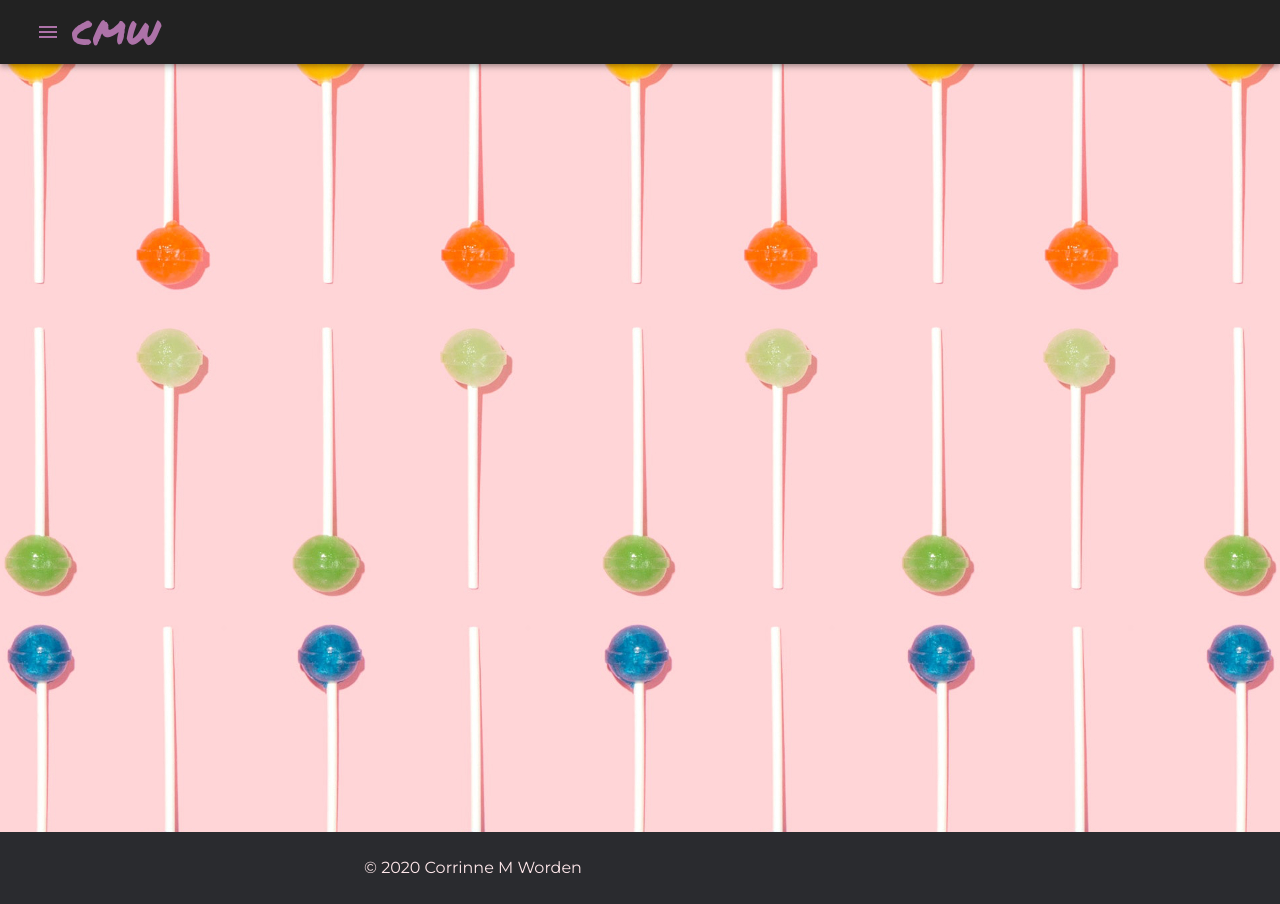
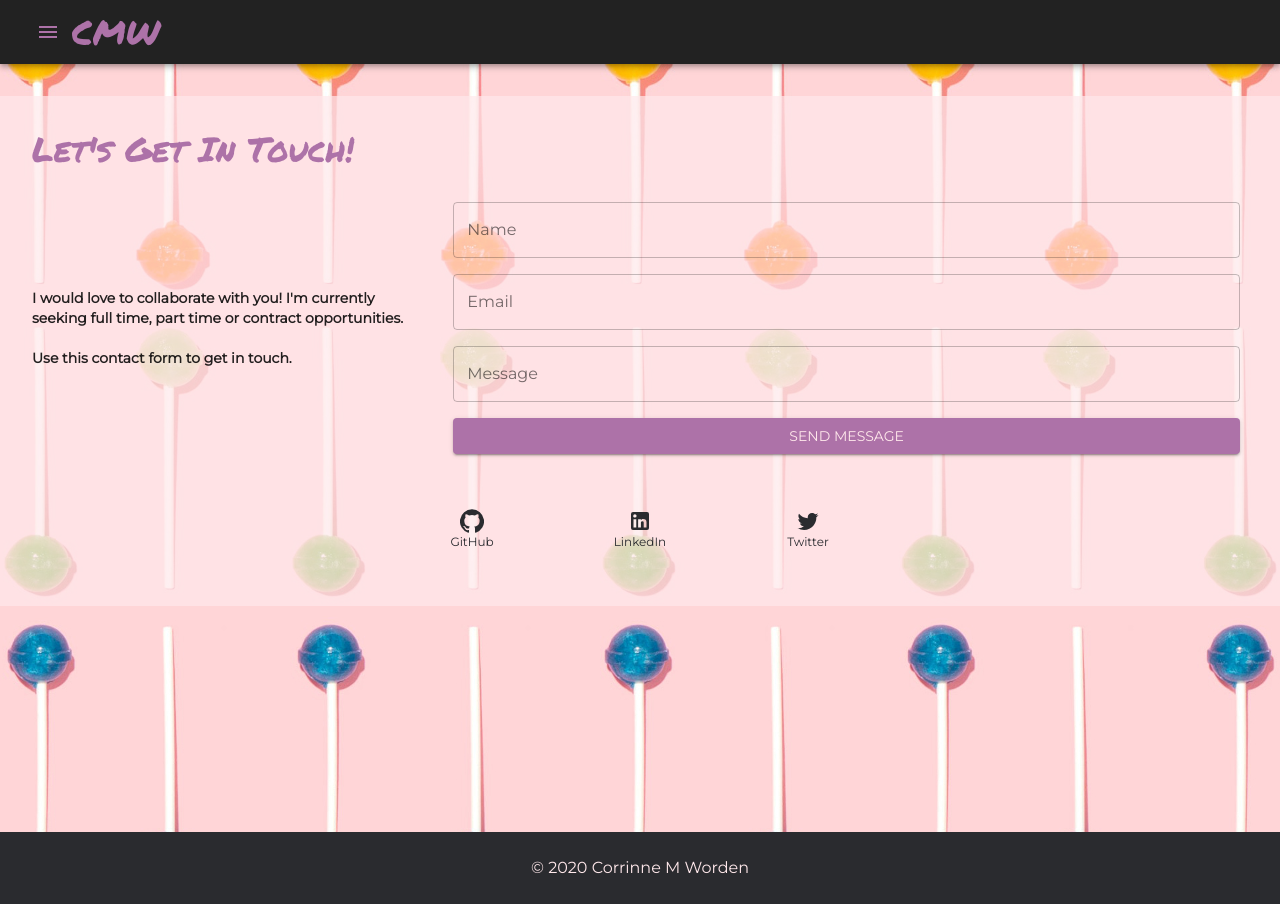
Before and after one commit to CorrinneW/react-portfolio, a React (Create React App) app: page /contact in a window 1280 px wide. Built offline with nearby package versions, Linux system fonts and the light colour scheme.

Commit message:
contact page and email form created

```diff
--- a/src/App.js
+++ b/src/App.js
@@ -6,6 +6,7 @@ import NavBar from './components/NavBar';
 import Footer from './components/Footer';
 import Home from './components/pages/Home';
 import Projects from './components/pages/Projects';
+import Contact from './components/pages/Contact';
 import './App.css';
 
 const defaultFont = "'Montserrat', sans-serif";
@@ -58,6 +59,7 @@ function App() {
           <Router>
             <Route exact path='/' component={Home} />
             <Route exact path='/projects' component={Projects} />
+            <Route exact path='/contact' component={Contact} />
           </Router>
         </div>
         <Footer />
--- /dev/null
+++ b/src/components/ContactForm.js
@@ -0,0 +1,59 @@
+import React from 'react';
+import {
+    OutlinedInput,
+    InputLabel,
+    FormControl,
+    Button
+} from '@material-ui/core';
+import { makeStyles } from '@material-ui/core/styles';
+
+//emailjs package
+import emailjs from 'emailjs-com'
+
+const useStyles = makeStyles(theme => ({
+    root: {
+        display: 'flex',
+        flexDirection: 'column',
+        '& > *': {
+            margin: theme.spacing(1),
+        },
+    },
+    input: {
+        color: theme.palette.primary.main,
+    }
+}));
+
+const handleSubmit = (event) => {
+    event.preventDefault()
+    emailjs.sendForm('service_jwejafi', 'contact_form', event.target, 'user_7WUVcDMYc4uoOYcakmtdC')
+        .then((res) => {
+            console.log(res.text);
+        }, (error) => {
+            console.log(error.text)
+        })
+}
+
+function ContactForm() {
+    const classes = useStyles();
+    return (
+        <form onSubmit={handleSubmit} name="contact-form" className={classes.root} >
+            <input type="hidden" name="contact_number" />
+            <FormControl variant="outlined">
+                <InputLabel htmlFor="name">Name</InputLabel>
+                <OutlinedInput id="name" name="user_name" className={classes.input} variant="outlined" label="Name" />
+            </FormControl>
+            <FormControl variant="outlined">
+                <InputLabel htmlFor="email">Email</InputLabel>
+                <OutlinedInput id="email" name="user_email" className={classes.input} variant="outlined" label="Email" />
+            </FormControl>
+            <FormControl variant="outlined">
+                <InputLabel htmlFor="message">Message</InputLabel>
+                <OutlinedInput id="message" name="message" className={classes.input} variant="outlined" label="Message" />
+            </FormControl>
+            <Button type="submit" value="Send" color="primary" variant="contained">Send Message</Button>
+        </form>
+    )
+
+};
+
+export default ContactForm;
--- a/src/components/Footer.js
+++ b/src/components/Footer.js
@@ -6,7 +6,8 @@ const useStyles = makeStyles((theme) => ({
   footer: {
     padding: theme.spacing(3, 2),
     marginTop: '2rem',
-    backgroundColor: theme.palette.secondary.main
+    backgroundColor: theme.palette.secondary.main,
+    textAlign: 'center'
   },
   footerText: {
     color: theme.palette.secondary.contrastText
--- /dev/null
+++ b/src/components/SocialLinks.js
@@ -0,0 +1,35 @@
+import React from 'react';
+import { BottomNavigation, BottomNavigationAction } from '@material-ui/core';
+import { makeStyles } from '@material-ui/styles';
+//import social icons
+import {
+    GitHub,
+    LinkedIn,
+    Twitter
+} from '@material-ui/icons';
+
+const useStyles = makeStyles(theme => ({
+    bottomNav: {
+        margin: theme.spacing(2),
+        background: 'transparent',
+    },
+    socialIcon: {
+        color: theme.palette.secondary.main,
+        '&:hover, active': {
+            color: theme.palette.primary.main
+        }
+    }
+}));
+
+function SocialLinks() {
+    const classes=useStyles()
+    return (
+        <BottomNavigation className={classes.bottomNav} showLabels>
+            <BottomNavigationAction className={classes.socialIcon} label="GitHub" icon={<GitHub />} href="https://github.com/CorrinneW" />
+            <BottomNavigationAction className={classes.socialIcon} label="LinkedIn" icon={<LinkedIn />} href="https://www.linkedin.com/in/corrinne-worden/" />
+            <BottomNavigationAction className={classes.socialIcon} label="Twitter" icon={<Twitter />} href="https://twitter.com/corrinne_worden" />
+        </BottomNavigation>
+    )
+}
+
+export default SocialLinks;
--- /dev/null
+++ b/src/components/pages/Contact.js
@@ -0,0 +1,56 @@
+import React from 'react';
+import { Grid, Typography } from '@material-ui/core';
+
+import ContactForm from '../ContactForm';
+import Container from '../Container';
+import SocialLinks from '../SocialLinks';
+
+import { makeStyles } from '@material-ui/core/styles';
+
+const useStyles = makeStyles(theme => ({
+    centerText: {
+        textAlign: "center"
+    },
+    title: {
+        fontFamily: "'Permanent Marker', sans-serif",
+        color: theme.palette.primary.main,
+    },
+    pText: {
+        fontWeight: 'bold'
+    }
+}));
+
+function Contact() {
+    const classes = useStyles();
+    return (
+        <Container>
+            <Grid
+                container
+                direction="row"
+                justify="center"
+                alignItems="center"
+                spacing={3}
+            >
+                <Grid item xs={12}>
+                    <Typography className={classes.title} variant='h4'>
+                        Let's Get In Touch!
+                    </Typography>
+                </Grid>
+                <Grid item xs={12} md={6} lg={4} >
+                    <Typography className={classes.pText} variant='p'>
+                        I would love to collaborate with you! I'm currently seeking full time, part time or contract opportunities.{<br/>}{<br/>}
+                        Use this contact form to get in touch.
+                    </Typography>
+                </Grid>
+                <Grid item xs={12} md={6} lg={8}>
+                    <ContactForm />
+                </Grid>
+                <Grid item xs={12}>
+                    <SocialLinks />
+                </Grid>
+            </Grid>
+        </Container>
+    )
+}
+
+export default Contact
--- a/src/components/pages/Projects.js
+++ b/src/components/pages/Projects.js
@@ -2,19 +2,11 @@ import React from 'react';
 import {
     Grid,
     Typography,
-    BottomNavigation,
-    BottomNavigationAction
 } from "@material-ui/core";
 import { makeStyles } from '@material-ui/core/styles';
 import Container from '../Container';
 import ProjectCard from '../ProjectCard';
-
-//import social icons
-import {
-    GitHub,
-    LinkedIn,
-    Twitter
-} from '@material-ui/icons'
+import SocialLinks from '../SocialLinks'
 
 //image imports
 import EDImg from '../../images/employee_directory_screenshot.png';
@@ -34,16 +26,6 @@ const useStyles = makeStyles(theme => ({
     },
     pText: {
         fontWeight: 'bold'
-    },
-    bottomNav: {
-        margin: theme.spacing(2),
-        background: 'transparent',
-    },
-    socialIcon: {
-        color: theme.palette.secondary.main,
-        '&:hover, active': {
-            color: theme.palette.primary.main
-        }
     }
 }));
 
@@ -131,11 +113,7 @@ function Projects() {
                         <Typography className={classes.pText} variant="p">
                             I'm currently enrolled in a full stack web development bootcamp and gaining new skills every week. Check back often to see my newest projects, or follow me on social media!
                         </Typography>
-                        <BottomNavigation className={classes.bottomNav} showLabels>
-                            <BottomNavigationAction className={classes.socialIcon} label="GitHub" icon={<GitHub />} href="https://github.com/CorrinneW" />
-                            <BottomNavigationAction className={classes.socialIcon} label="LinkedIn" icon={<LinkedIn />} href="https://www.linkedin.com/in/corrinne-worden/" />
-                            <BottomNavigationAction className={classes.socialIcon} label="Twitter" icon={<Twitter />} href="https://twitter.com/corrinne_worden" />
-                        </BottomNavigation>
+                        <SocialLinks />
                     </Container>
                 </Grid>
             </Grid>
```
